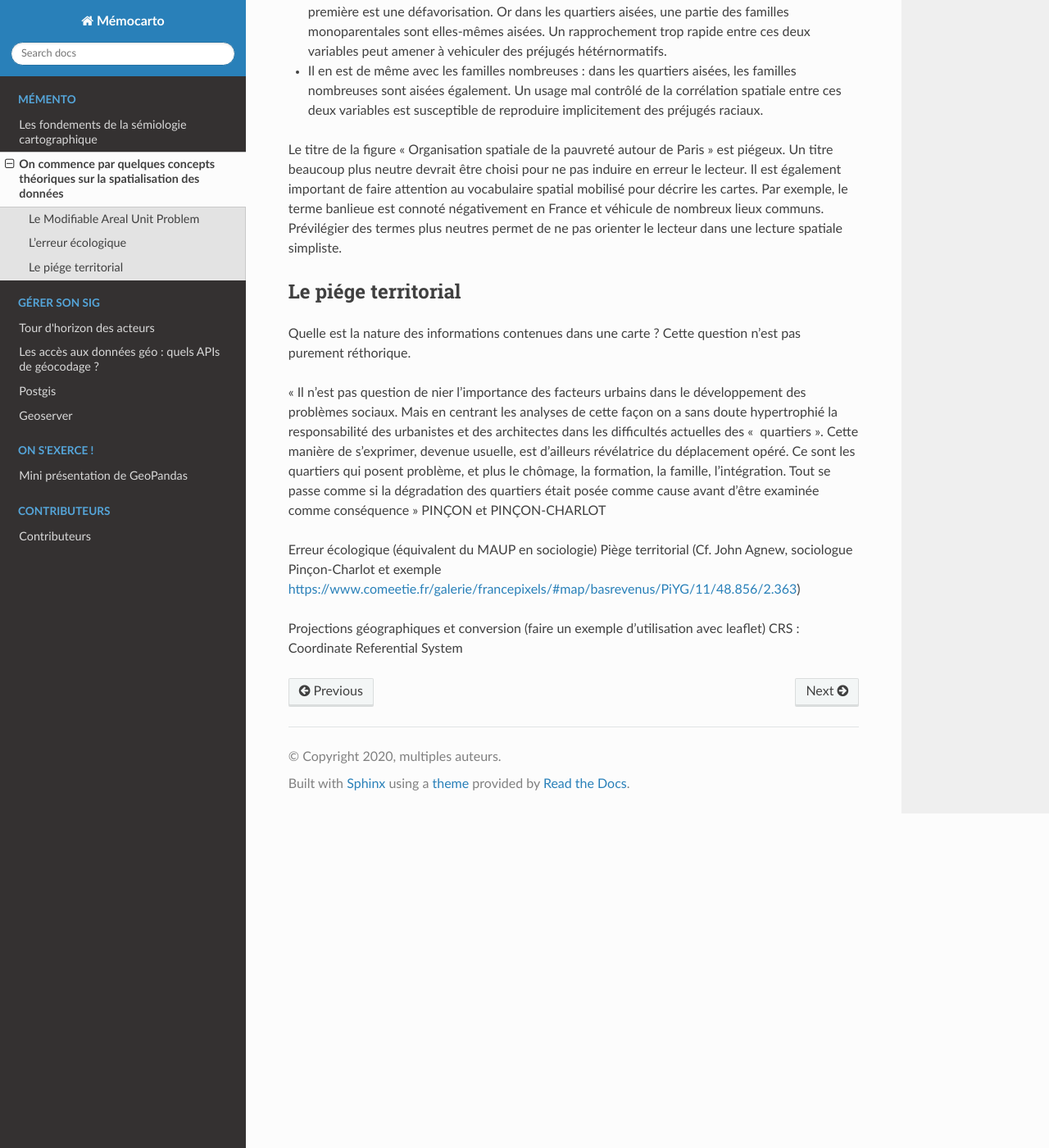
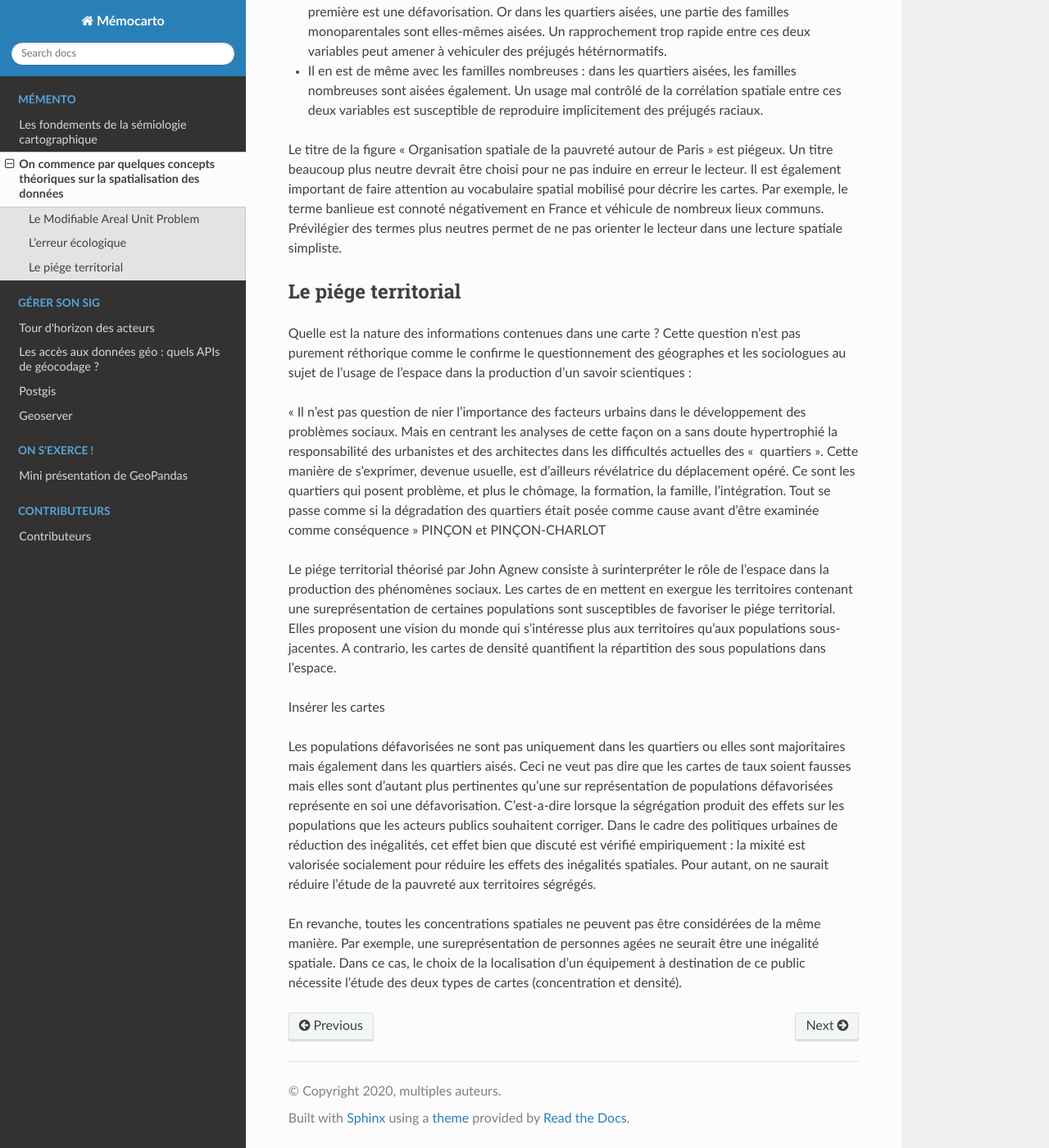
Before and after one commit to JulieDjidji/memocarto, a Sphinx documentation site: the page built from doc/source/concepts.rst, in a window 1280 px wide and 1400 px high, scrolled down 3681 px. Shown: the whole window at 82% size. Built offline with Sphinx 7.4.7 and the Read the Docs theme 2.0.0, drawn with Linux system fonts in a browser that asks for light colours; pages that are not in the unit, such as notebooks, are missing from menus.

Commit message:
Update concepts.rst

```diff
--- a/doc/source/concepts.rst
+++ b/doc/source/concepts.rst
@@ -61,18 +61,15 @@ Le titre de la figure "Organisation spatiale de la pauvreté autour de Paris" es
 Le piége territorial
 ---------------------
 
-Quelle est la nature des informations contenues dans une carte ? Cette question n'est pas purement réthorique.
+Quelle est la nature des informations contenues dans une carte ? Cette question n'est pas purement réthorique comme le confirme le questionnement des géographes et les sociologues au sujet de l'usage de l'espace dans la production d'un savoir scientiques :
 
 « Il n’est pas question de nier l’importance des facteurs urbains dans le développement des problèmes sociaux. Mais en centrant les analyses de cette façon on a sans doute hypertrophié la responsabilité des urbanistes et des architectes dans les difficultés actuelles des " quartiers". Cette manière de s’exprimer, devenue usuelle, est d’ailleurs révélatrice du déplacement opéré. Ce sont les quartiers qui posent problème, et plus le chômage, la formation, la famille, l’intégration. Tout se passe comme si la dégradation des quartiers était posée
 comme cause avant d’être examinée comme conséquence » PINÇON et PINÇON-CHARLOT
 
+Le piége territorial théorisé par John Agnew consiste à surinterpréter le rôle de l'espace dans la production des phénomènes sociaux. Les cartes de en mettent en exergue les territoires contenant une sureprésentation de certaines populations sont susceptibles de favoriser le piége territorial. Elles proposent une vision du monde qui s'intéresse plus aux territoires qu'aux populations sous-jacentes. A contrario, les cartes de densité quantifient la répartition des sous populations dans l'espace.
 
-Erreur écologique (équivalent du MAUP en sociologie)
-Piège territorial (Cf. John Agnew, sociologue Pinçon-Charlot et exemple https://www.comeetie.fr/galerie/francepixels/#map/basrevenus/PiYG/11/48.856/2.363)
+Insérer les cartes
 
+Les populations défavorisées ne sont pas uniquement dans les quartiers ou elles sont majoritaires mais également dans les quartiers aisés. Ceci ne veut pas dire que les cartes de taux soient fausses mais elles sont d'autant plus pertinentes qu'une sur représentation de populations défavorisées représente en soi une défavorisation. C'est-a-dire lorsque la ségrégation produit des effets sur les populations que les acteurs publics souhaitent corriger. Dans le cadre des politiques urbaines de réduction des inégalités, cet effet bien que discuté est vérifié empiriquement : la mixité est valorisée socialement pour réduire les effets des inégalités spatiales. Pour autant, on ne saurait réduire l'étude de la pauvreté aux territoires ségrégés.
 
-
-
-
-Projections géographiques et conversion (faire un exemple d’utilisation avec leaflet)
-CRS : Coordinate Referential System
+En revanche, toutes les concentrations spatiales ne peuvent pas être considérées de la même manière. Par exemple, une sureprésentation de personnes agées ne seurait être une inégalité spatiale. Dans ce cas, le choix de la localisation d'un équipement à destination de ce public nécessite l'étude des deux types de cartes (concentration et densité).
```
